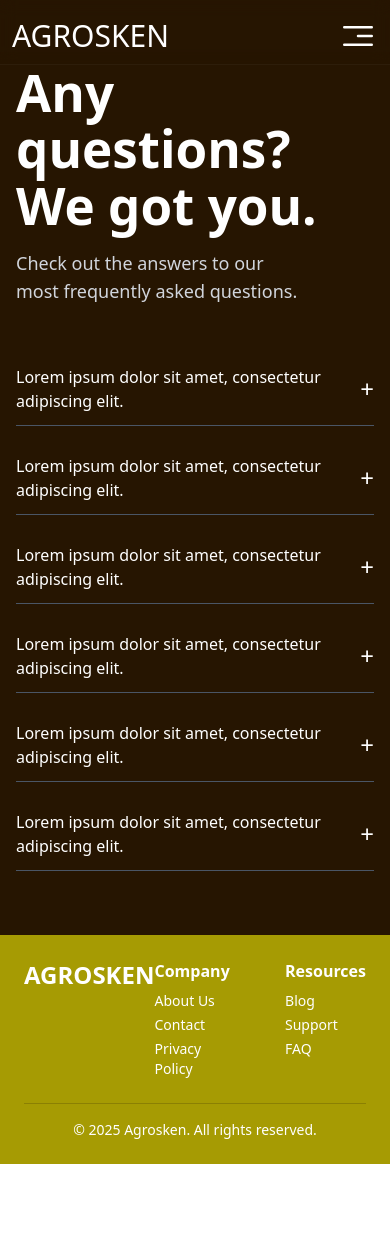
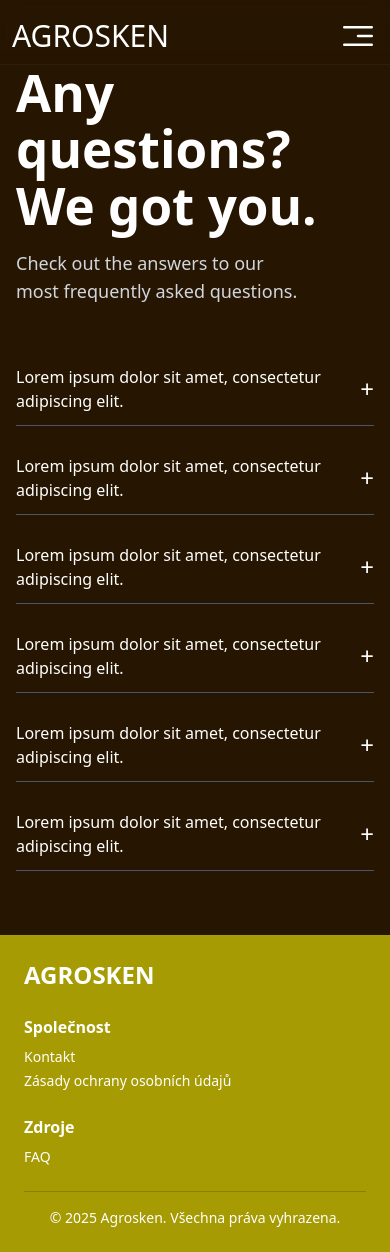
Before and after one commit to pantheraworks/agrosken, a React (Vite) app: page /faq in a window 390 px wide. Before the commit the page ends 1164 px from the top, so only its background shows below. Built offline with nearby package versions, Linux system fonts and the light colour scheme.

Commit message:
Update footer (#44)
* Update footer content

* Refactor Footer layout for improved responsiveness

* Remove commented-out routes for About Us and Staging pages in App component

```diff
--- a/src/App.tsx
+++ b/src/App.tsx
@@ -2,9 +2,7 @@ import "./App.css";
 import { Routes, Route } from "react-router-dom";
 import { LandingPage } from "./pages/landing-page/LandingPage";
 import PrivacyPolicyPage from "./pages/privacy-policy/PrivacyPolicyPage";
-import StagingPage from "./pages/staging/StagingPage";
 import FAQPage from "./pages/faq/FAQPage";
-import AboutUsPage from "./pages/about-us/AboutUsPage";
 import { ScrollToHash } from "./components/ScrollToHash";
 import { MobileProvider } from "./providers/MobileProvider";
 import { LocaleProvider } from "./providers/LocaleProvider";
@@ -17,8 +15,8 @@ const App = () => {
         <Route path="/" element={<LandingPage />} />
         <Route path="/privacy-policy" element={<PrivacyPolicyPage />} />
         <Route path="/faq" element={<FAQPage />} />
-        <Route path="/about-us" element={<AboutUsPage />} />
-        <Route path="/stage" element={<StagingPage />} />
+        {/* <Route path="/about-us" element={<AboutUsPage />} /> */}
+        {/* <Route path="/stage" element={<StagingPage />} /> */}
       </Routes>
     </>
   );
--- a/src/components/Contact/Contact.tsx
+++ b/src/components/Contact/Contact.tsx
@@ -11,6 +11,7 @@ const Contact = () => {
   const emailLabel = useMessage("contact.form.email");
   const phoneLabel = useMessage("contact.form.phone");
   const messageLabel = useMessage("contact.form.message");
+  const sendLabel = useMessage("contact.form.send");
   const [formData, setFormData] = useState({
     name: "",
     email: "",
@@ -152,7 +153,7 @@ const Contact = () => {
                   }}
                   whileTap={{ scale: 0.95 }}
                 >
-                  Send message
+{sendLabel}
                 </motion.button>
               </div>
             </form>
--- a/src/components/Footer/Footer.tsx
+++ b/src/components/Footer/Footer.tsx
@@ -1,6 +1,14 @@
 import { NavLink } from "../NavLink";
+import { useMessage } from "../../locales/LocaleHooks";
 
 const Footer = () => {
+  const companyLabel = useMessage("footer.company");
+  const resourcesLabel = useMessage("footer.resources");
+  const contactLabel = useMessage("footer.contact");
+  const privacyPolicyLabel = useMessage("footer.privacyPolicy");
+  const faqLabel = useMessage("footer.faq");
+  const copyrightLabel = useMessage("footer.copyright");
+
   // TODO: Implement social links section
   // const socialLinks = [
   //   { name: "X", href: "#", icon: "𝕏" },
@@ -9,31 +17,28 @@ const Footer = () => {
   // ];
 
   const companyLinks = [
-    { name: "About Us", href: "/about-us" },
-    { name: "Contact", href: "#contact-section" },
-    { name: "Privacy Policy", href: "/privacy-policy" },
+    { name: contactLabel, href: "#contact-section" },
+    { name: privacyPolicyLabel, href: "/privacy-policy" },
   ];
 
   const resourcesLinks = [
-    { name: "Blog", href: "#blog" },
-    { name: "Support", href: "#support" },
-    { name: "FAQ", href: "/faq" },
+    { name: faqLabel, href: "/faq" },
   ];
 
   return (
     <footer className="bg-[var(--color-footer-amber)] text-white py-6 px-6">
       <div className="max-w-7xl mx-auto">
-        <div className="flex justify-between">
+        <div className="flex flex-col md:flex-row md:justify-between gap-6">
           {/* Logo Section */}
           <div className="flex-shrink-0">
             <h2 className="text-2xl font-bold">AGROSKEN</h2>
           </div>
 
           {/* Links Sections */}
-          <div className="flex gap-12">
+          <div className="flex flex-col sm:flex-row gap-6 sm:gap-12">
             {/* Company Section */}
             <div>
-              <h3 className="text-base font-semibold mb-2">Company</h3>
+              <h3 className="text-base font-semibold mb-2">{companyLabel}</h3>
               <ul className="space-y-1 text-sm">
                 {companyLinks.map((link) => (
                   <li key={link.name}>
@@ -47,7 +52,7 @@ const Footer = () => {
 
             {/* Resources Section */}
             <div>
-              <h3 className="text-base font-semibold mb-2">Resources</h3>
+              <h3 className="text-base font-semibold mb-2">{resourcesLabel}</h3>
               <ul className="space-y-1 text-sm">
                 {resourcesLinks.map((link) => (
                   <li key={link.name}>
@@ -63,7 +68,7 @@ const Footer = () => {
 
         {/* Copyright */}
         <div className="mt-6 pt-4 border-t border-[var(--color-footer-amber-dark)] text-center text-sm">
-          <p>© {new Date().getFullYear()} Agrosken. All rights reserved.</p>
+          <p>© {new Date().getFullYear()} Agrosken. {copyrightLabel}</p>
         </div>
       </div>
     </footer>
--- a/src/components/Navbar/NavbarHooks.ts
+++ b/src/components/Navbar/NavbarHooks.ts
@@ -4,8 +4,8 @@ import type { NavbarItem } from "./Navbar";
 
 export const useNavbarItems = (): NavbarItem[] => {
   const servicesLabel = useMessage("navbar.services");
-  const aboutLabel = useMessage("navbar.about");
   const contactLabel = useMessage("navbar.contact");
+  const faqLabel = useMessage("footer.faq");
 
   return useMemo(
     () => [
@@ -14,14 +14,14 @@ export const useNavbarItems = (): NavbarItem[] => {
         label: servicesLabel,
       },
       {
-        href: "/about-us",
-        label: aboutLabel,
-      },
-      {
         href: "/#contact-section",
         label: contactLabel,
       },
+      {
+        href: "/faq",
+        label: faqLabel,
+      },
     ],
-    [servicesLabel, aboutLabel, contactLabel]
+    [servicesLabel, contactLabel, faqLabel]
   );
 };
--- a/src/locales/cs.json
+++ b/src/locales/cs.json
@@ -22,5 +22,12 @@
   "contact.form.name": "Jméno",
   "contact.form.email": "E-mail",
   "contact.form.phone": "Telefon",
-  "contact.form.message": "Popište váš projekt"
+  "contact.form.message": "Popište váš projekt",
+  "contact.form.send": "Odeslat zprávu",
+  "footer.company": "Společnost",
+  "footer.resources": "Zdroje",
+  "footer.contact": "Kontakt",
+  "footer.privacyPolicy": "Zásady ochrany osobních údajů",
+  "footer.faq": "FAQ",
+  "footer.copyright": "Všechna práva vyhrazena."
 }
--- a/src/locales/en.json
+++ b/src/locales/en.json
@@ -22,5 +22,12 @@
   "contact.form.name": "Name",
   "contact.form.email": "Email",
   "contact.form.phone": "Phone",
-  "contact.form.message": "Describe your project"
+  "contact.form.message": "Describe your project",
+  "contact.form.send": "Send message",
+  "footer.company": "Company",
+  "footer.resources": "Resources",
+  "footer.contact": "Contact",
+  "footer.privacyPolicy": "Privacy Policy",
+  "footer.faq": "FAQ",
+  "footer.copyright": "All rights reserved."
 }
```
